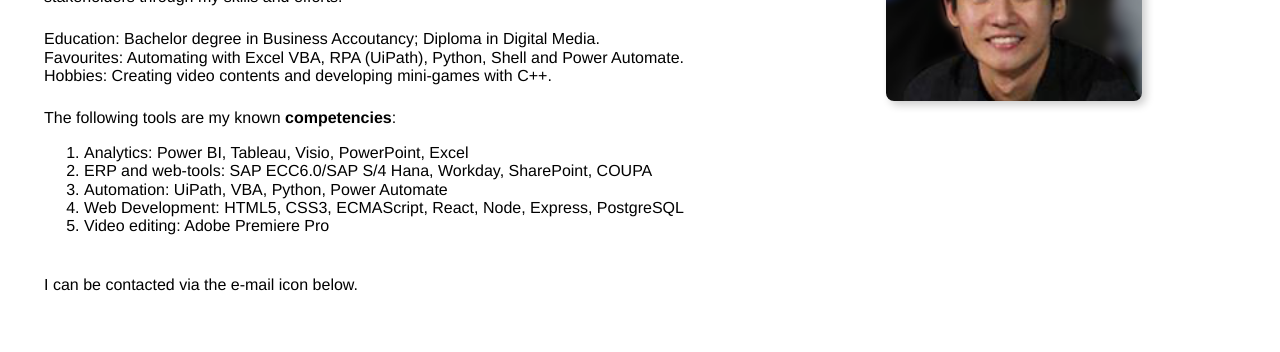
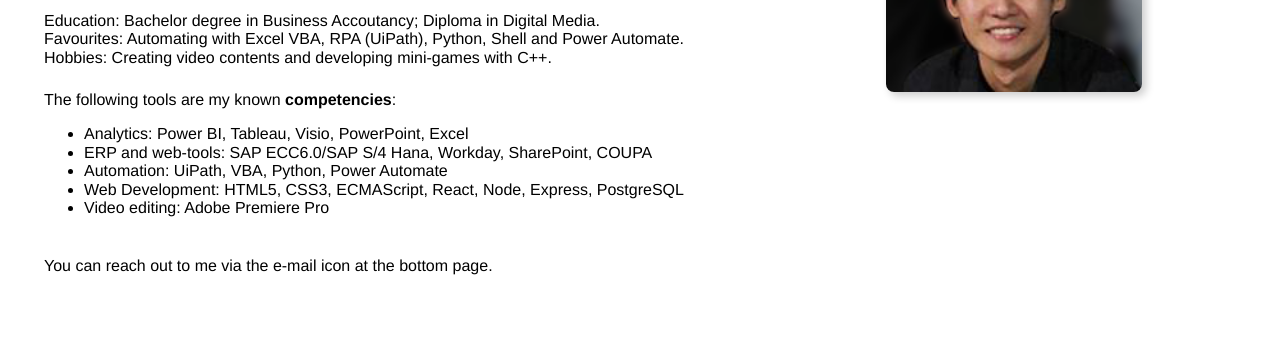
Before and after one commit to Benjamin-NJH/Benjamin-NJH.github.io, a React (Create React App) app: page / in a window 1280 px wide. Shown: the part 1240-1592 px from the top of the page. Built offline with nearby package versions, Linux system fonts and the light colour scheme.

Commit message:
new updates

```diff
--- a/src/components/aboutMe/aboutMe.js
+++ b/src/components/aboutMe/aboutMe.js
@@ -23,7 +23,7 @@
                     and forms, and managing a SharePoint repository.
                     I began applying problem-solving skills at work and have achieved success in resolving various complex issues.
                     In the last year, I have embarked a digital role in finance and I am heavily involved in cost allocation, automation and data analytics.
-                    My greatest job satisfaction is that I am able to create positive outcomes and favourable responses from my stakeholders through my skills and efforts.
+                    My greatest job satisfaction is that I am able to create positive outcomes through my skills and competencies.
                   </p>
                   <p className="f5 ma1 pa2">
                     Education: Bachelor degree in Business Accoutancy; Diploma in Digital Media. <br />
@@ -32,16 +32,16 @@
                   </p>
                   <p className="f5 ma1 pa2">
                     The following tools are my known <strong>competencies</strong>:
-                    <ol>
+                    <ul>
                       <li>Analytics: Power BI, Tableau, Visio, PowerPoint, Excel</li>
                       <li>ERP and web-tools: SAP ECC6.0/SAP S/4 Hana, Workday, SharePoint, COUPA</li>
                       <li>Automation: UiPath, VBA, Python, Power Automate</li>
                       <li>Web Development: HTML5, CSS3, ECMAScript, React, Node, Express, PostgreSQL</li>
                       <li>Video editing: Adobe Premiere Pro</li>
-                    </ol>
+                    </ul>
                   </p>
                   <p className="f5 ma1 pa2">
-                    I can be contacted via the e-mail icon below.
+                    You can reach out to me via the e-mail icon at the bottom page.
                   </p>
 
                 </div>
```
